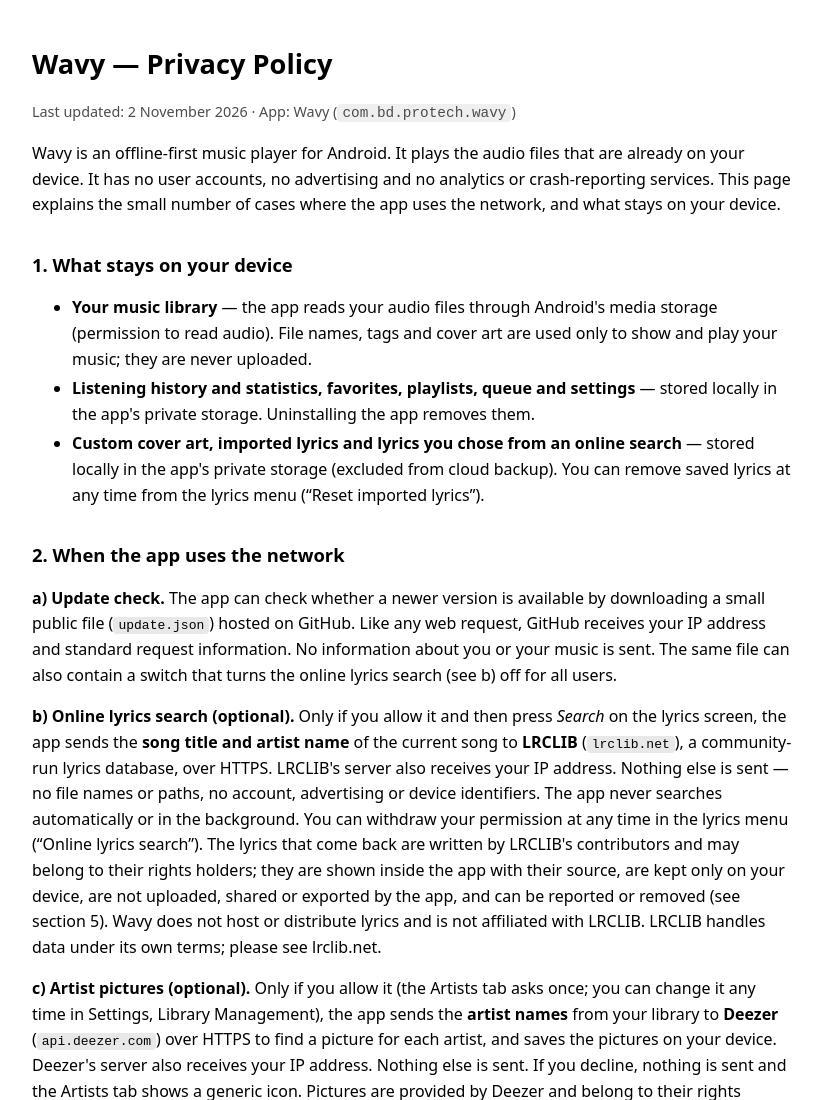
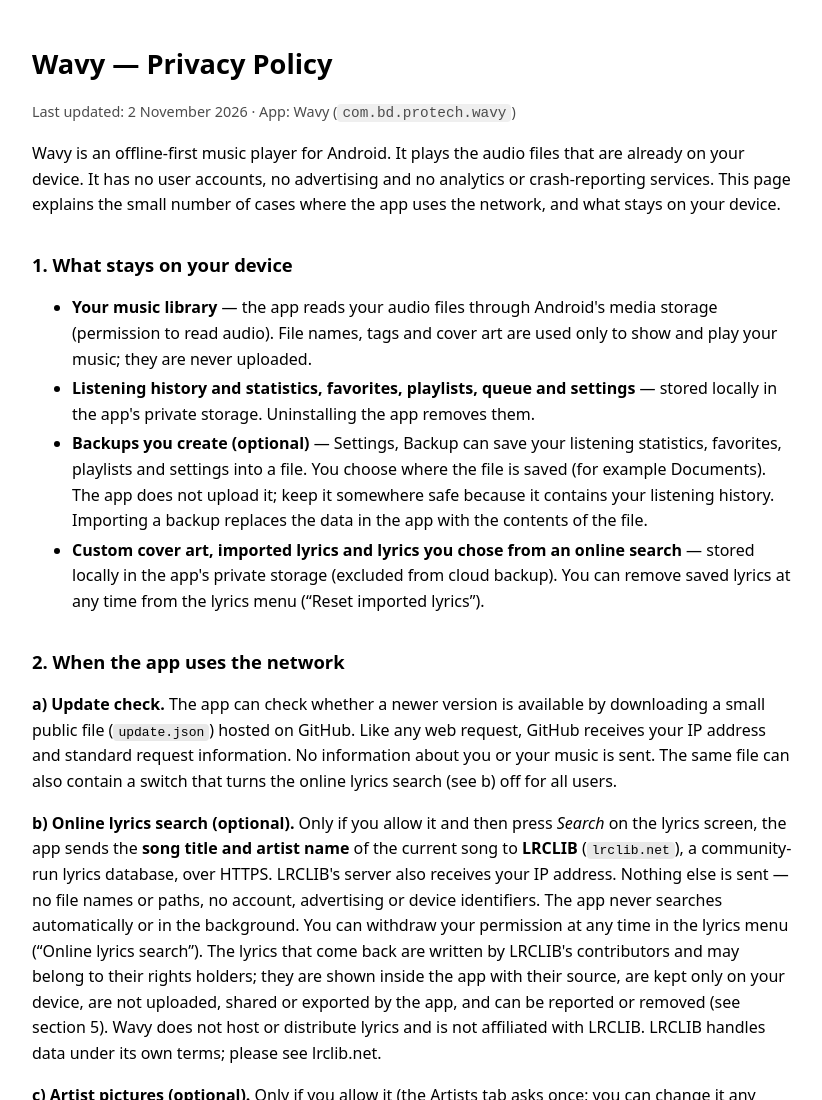
Before and after one commit to b4h3r4id/b4h3r4id.github.io, a plain HTML site: page wavy/privacy.html in a window 1280 px wide. Shown: the top 1100 px of the page, without its empty margins (228-1050 px from the left). Drawn offline with Linux system fonts and the light colour scheme.

Commit message:
Update privacy.html

```diff
--- a/wavy/privacy.html
+++ b/wavy/privacy.html
@@ -1,4 +1,3 @@
-
 <!DOCTYPE html>
 <html lang="en">
 <head>
@@ -31,6 +30,10 @@ the small number of cases where the app uses the network, and what stays on your
       audio). File names, tags and cover art are used only to show and play your music; they are never uploaded.</li>
   <li><b>Listening history and statistics, favorites, playlists, queue and settings</b> — stored locally in the app's
       private storage. Uninstalling the app removes them.</li>
+  <li><b>Backups you create (optional)</b> — Settings, Backup can save your listening statistics, favorites, playlists
+      and settings into a file. You choose where the file is saved (for example Documents). The app does not upload
+      it; keep it somewhere safe because it contains your listening history. Importing a backup replaces the data in
+      the app with the contents of the file.</li>
   <li><b>Custom cover art, imported lyrics and lyrics you chose from an online search</b> — stored locally in the app's
       private storage (excluded from cloud backup). You can remove saved lyrics at any time from the lyrics menu
       (&ldquo;Reset imported lyrics&rdquo;).</li>
@@ -96,4 +99,4 @@ review it promptly and, where appropriate, stop offering the online lyrics searc
 change is released, and the date above will change.</p>
 
 </body>
-  </html>
+</html>
```
